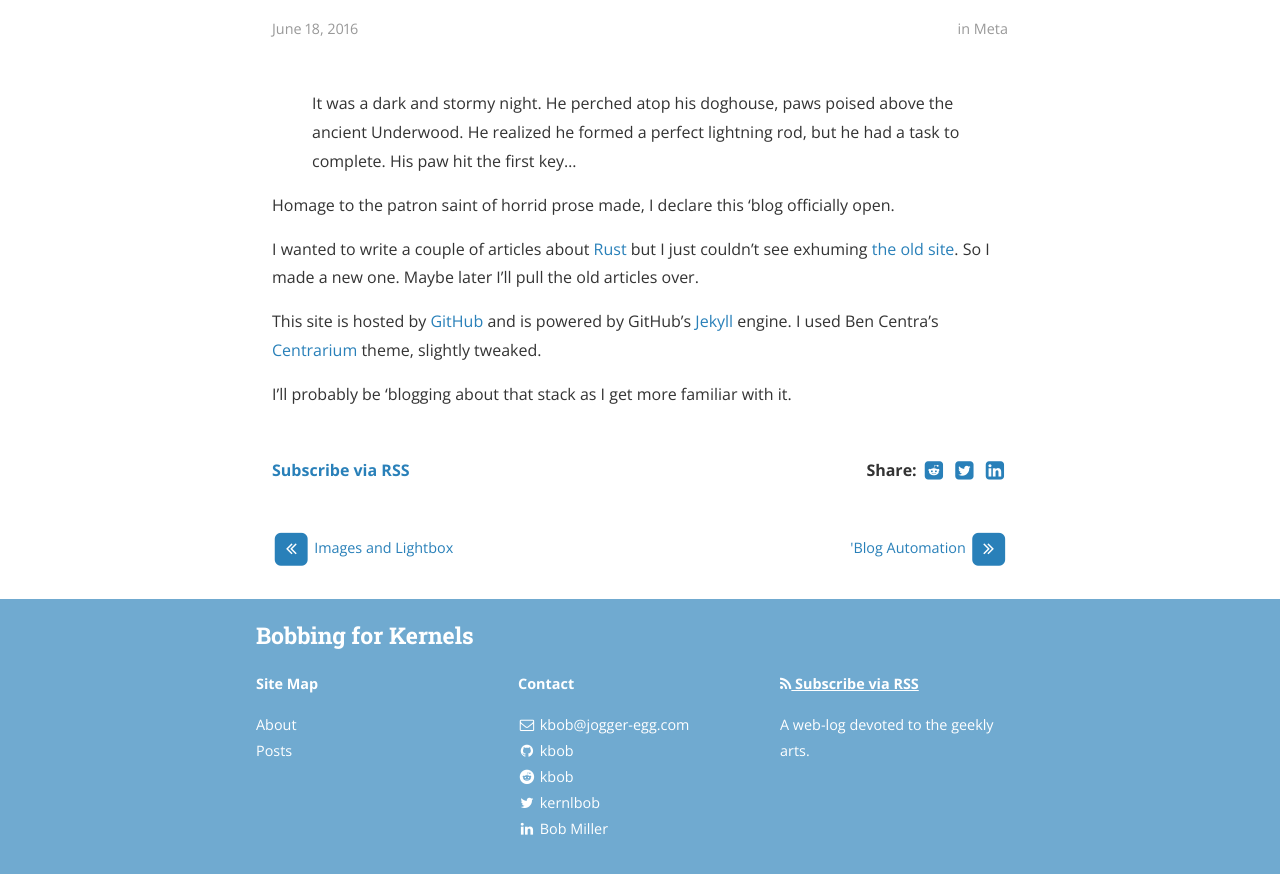
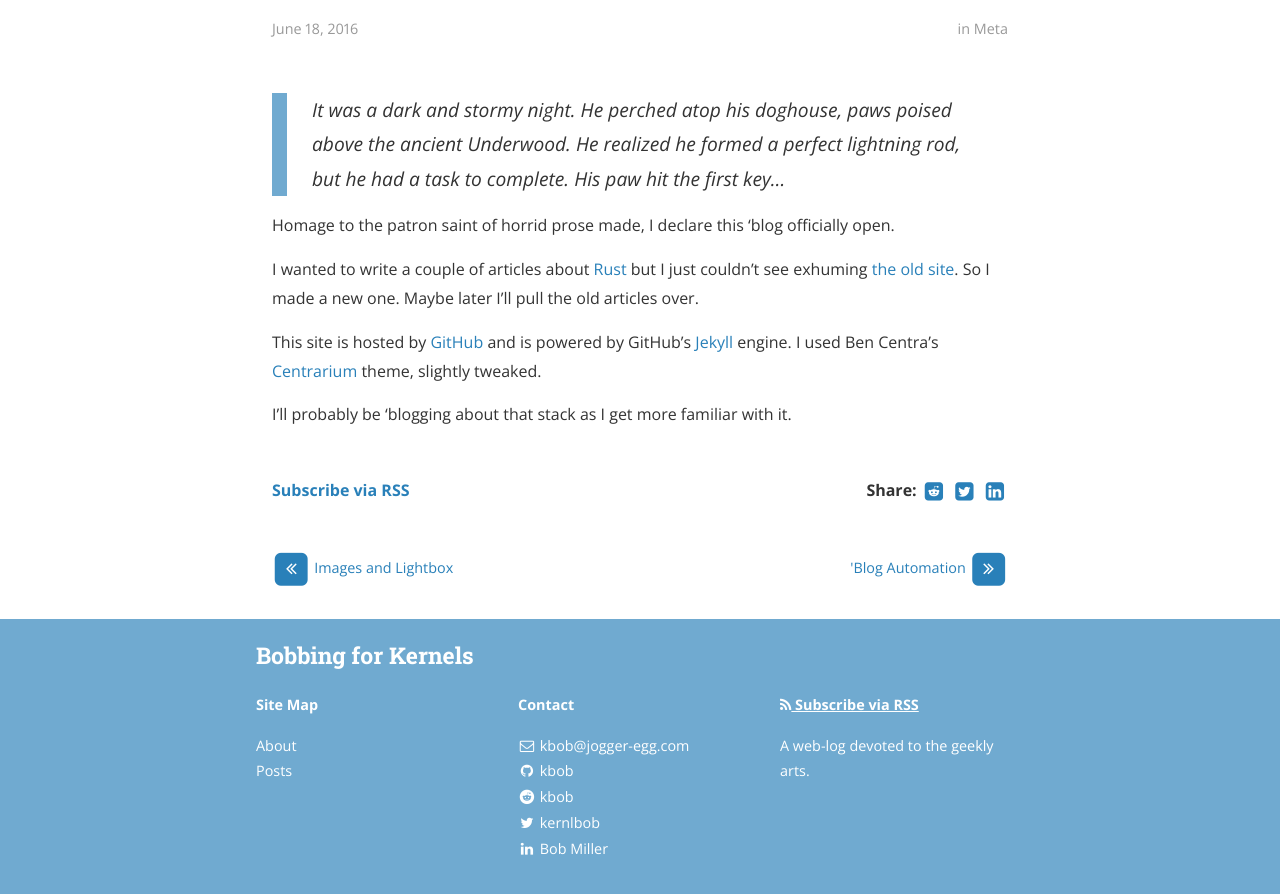
Before and after one commit to kbob/kbob.github.io, a Jekyll site: the page built from _posts/2016-06-18-introduction.md, in a window 1280 px wide. Shown: the part 311-1205 px from the top of the page. Built offline with Jekyll 4.4.1, drawn with Linux system fonts in a browser that asks for light colours.

Commit message:
CSS changes to make blockquotes stand out

```diff
--- a/_sass/base/_base.scss
+++ b/_sass/base/_base.scss
@@ -23,3 +23,16 @@ ul, ol, dl, figure,
 %vertical-rhythm {
     margin-bottom: $spacing-unit / 2;
 }
+
+/*
+ * kbob - put a colored bar beside blockquotes.
+ */
+
+blockquote {
+    font-style: italic;
+/*    letter-spacing: 0.03em;*/
+    font-size: larger;
+    margin-left: 0;
+    border-left: solid 15px #70aad0;
+    padding-left: 25px;
+}
```
